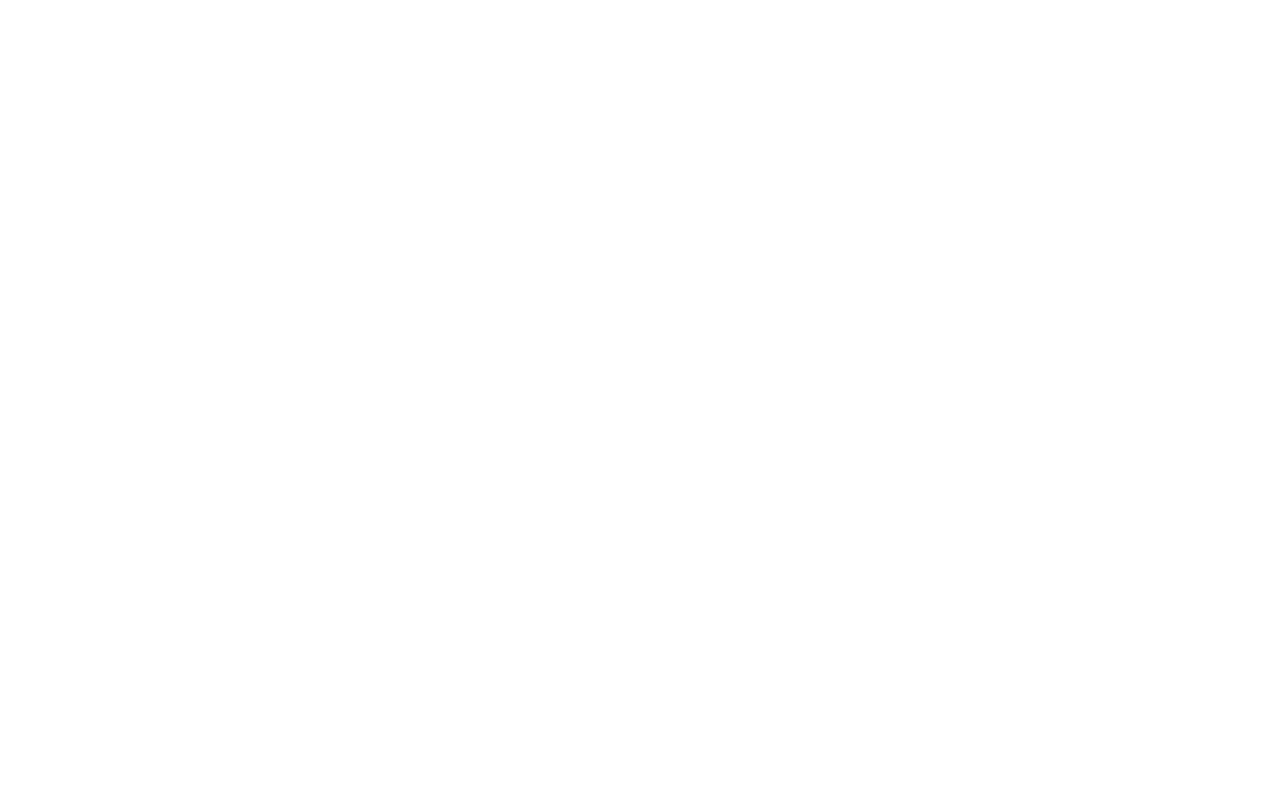
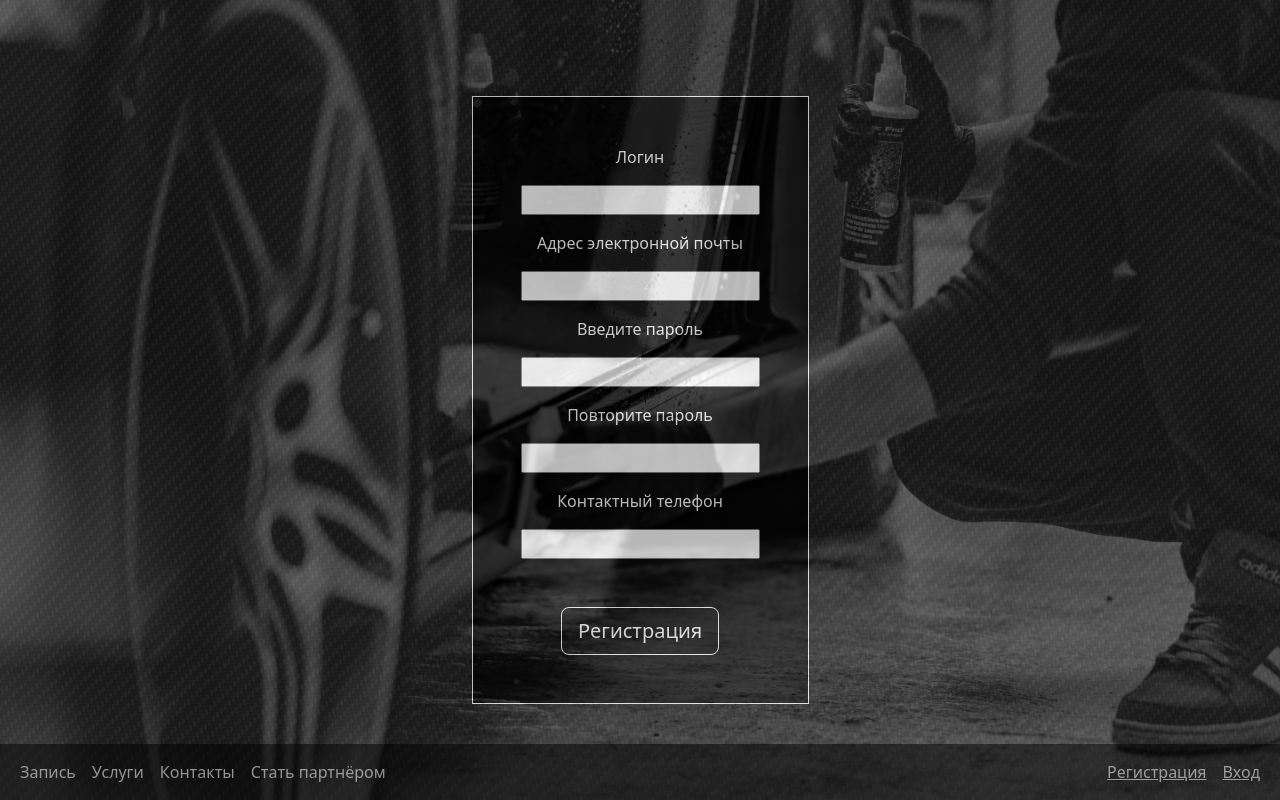
Before and after one commit to neon-kni6ht/carwash_frontend, a React (Create React App) app: page /register in a window 1280 px wide. Before the commit this address had no page. Built offline with nearby package versions, Linux system fonts and the light colour scheme.

Commit message:
+ UserFrontend

```diff
--- a/src/App.js
+++ b/src/App.js
@@ -1,9 +1,10 @@
-import React, { Component } from 'react';
+import React from 'react';
 import { BrowserRouter as Router, Route, Routes } from 'react-router-dom';
 import './App.css';
 import Home from "./Home";
 import SignIn from "./SignIn";
 import Select from "./Select";
+import Register from "./Register";
 
 function App() {
   return (
@@ -13,6 +14,7 @@
             <Route path='/signin' exact={true} element={<SignIn/>}/>
             <Route path='/select' exact={true} element={<Select goal="place"/>}/>
             <Route path='/price' exact={true} element={<Select goal="price"/>}/>
+            <Route path='/register' exact={true} element={<Register/>}/>
         </Routes>
       </Router>
   );
--- a/src/AppNavBar.js
+++ b/src/AppNavBar.js
@@ -20,7 +20,7 @@
             </Nav>
             <Nav className="mr-auto" navbar>
                 <NavItem className="px-2">
-                    <NavbarText tag={Link} to="/">Регистрация</NavbarText>
+                    <NavbarText tag={Link} to="/register">Регистрация</NavbarText>
                 </NavItem>
                 <NavItem className="px-2">
                     <NavbarText tag={Link} to="/signin">Вход</NavbarText>
--- /dev/null
+++ b/src/Register.js
@@ -0,0 +1,18 @@
+import React, {Component} from 'react';
+import './App.css';
+import './index.css';
+import AppNavbar from "./AppNavBar";
+import RegisterForm from "./RegisterForm";
+
+
+export default class Register extends Component {
+    render() {
+        return (
+            <div style = {{height:"100vh", backgroundColor: "rgba(17,15,17,1.0)"}}>
+                <RegisterForm/>
+                <AppNavbar/>
+            </div>
+
+        );
+    }
+}
--- /dev/null
+++ b/src/RegisterForm.js
@@ -0,0 +1,80 @@
+import React, {Component} from 'react';
+
+import mask from "./img/mask.jpg";
+import background from "./img/background1.jpg";
+
+
+
+export default class RegisterForm extends Component{
+
+
+    render() {
+
+
+        return <div style={{
+            backgroundPosition: 'center',
+            backgroundRepeat: 'no-repeat',
+            backgroundSize: 'cover',
+            backgroundImage: `url(${background}`,
+            height:"100%"
+        }}>
+            <div
+                style={{
+                    opacity: 0.7,
+                    backgroundImage: `url(${mask}`,
+                    backgroundRepeat: 'repeat',
+                    width: "100%",
+                    height:"100%",
+                }}>
+                <div className="d-flex justify-content-center align-items-center" style={{textAlign:"center", height:"100%"}}>
+                    <div className="d-flex text-white justify-content-center align-items-center" style={{width: "100%", height:"100%", verticalAlign:"middle"}}>
+                        <div className="p-5" style={{
+                            backgroundColor:"black",
+                            border: "1px solid white"
+                        }}>
+                            <form>
+                                <div className="mb-3">
+                                    <label>
+                                        <p>Логин</p>
+                                        <input type="text" />
+                                    </label>
+                                </div>
+                                <div className="mb-3">
+                                    <label>
+                                        <p>Адрес электронной почты</p>
+                                        <input type="text" />
+                                    </label>
+                                </div>
+                                <div className="mb-3">
+                                    <label>
+                                        <p>Введите пароль</p>
+                                        <input type="password" />
+                                    </label>
+                                </div>
+                                <div className="mb-3">
+                                    <label>
+                                        <p>Повторите пароль</p>
+                                        <input type="password" />
+                                    </label>
+                                </div>
+                                <div className="mb-5">
+                                    <label>
+                                        <p>Контактный телефон</p>
+                                        <input type="tel" />
+                                    </label>
+                                </div>
+                                <div>
+                                    <button className="btn btn-outline-light btn-lg" type="submit">Регистрация</button>
+                                </div>
+                            </form>
+                        </div>
+                    </div>
+                </div>
+            </div>
+        </div>
+
+    }
+
+
+
+}
```
